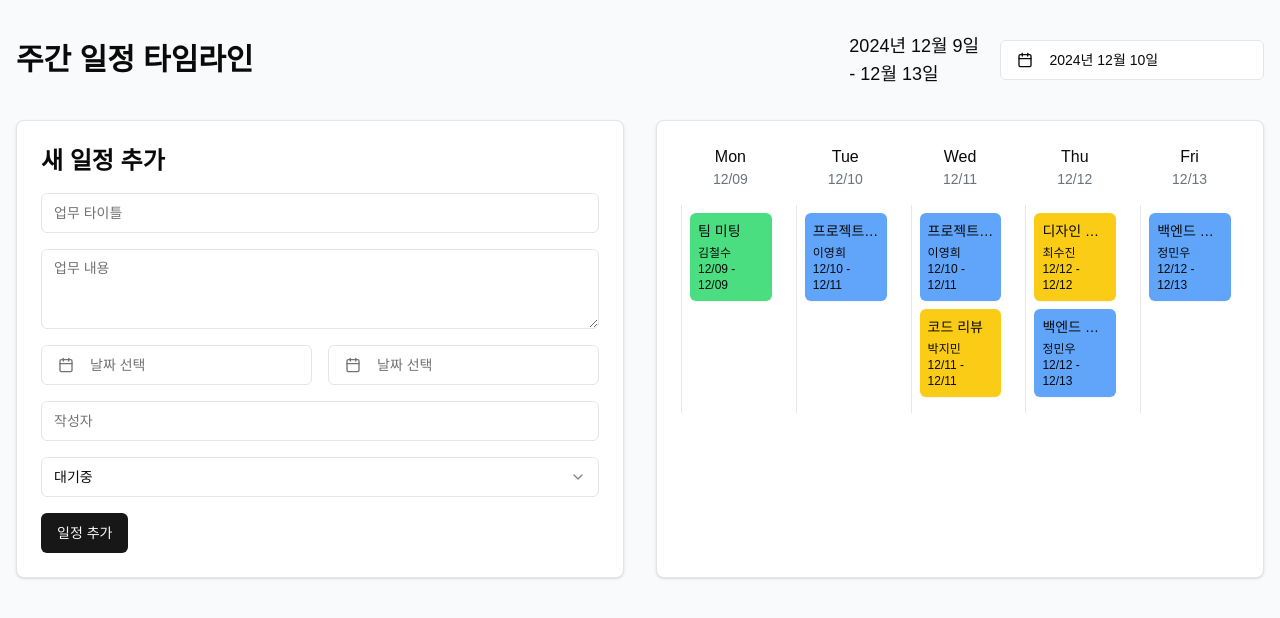
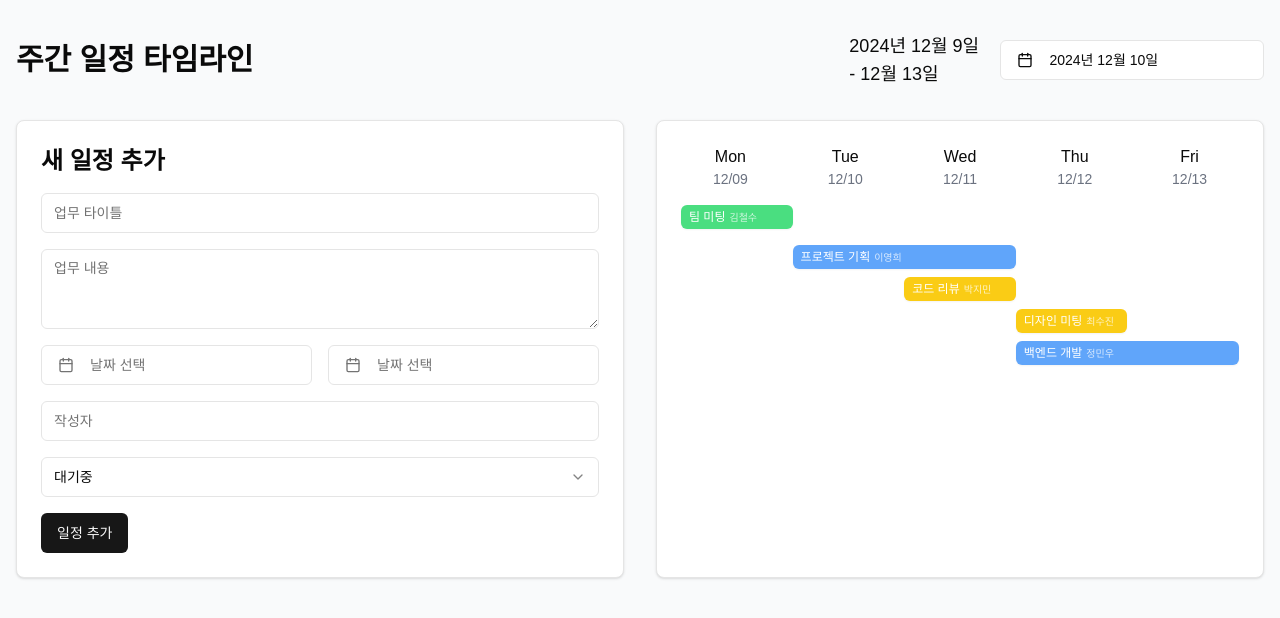
Before and after one commit to gpwltl/WeekFlow, a Next.js app: page / in a window 1280 px wide. Shown: the top 618 px of the page. Built offline with nearby package versions, Linux system fonts and the light colour scheme.

Commit message:
feat: 태스크가 기한별로 이어질 수 있도록 수정

```diff
--- a/app/page.tsx
+++ b/app/page.tsx
@@ -1,6 +1,6 @@
 "use client"
 
-import { useState, useEffect } from 'react'
+import { useState } from 'react'
 import { WeeklyTimeline } from '@/components/weekly-timeline'
 import { TaskForm } from '@/components/task-form'
 import { testData, Task } from '@/lib/data'
--- a/components/weekly-timeline.tsx
+++ b/components/weekly-timeline.tsx
@@ -9,20 +9,36 @@ interface WeeklyTimelineProps {
 }
 
 export function WeeklyTimeline({ tasks, weekDates }: WeeklyTimelineProps) {
+  const startDate = weekDates[0]
+  const endDate = weekDates[weekDates.length - 1]
+
   const getStatusColor = (status: Task['status']) => {
     switch (status) {
-      case 'pending': return 'bg-yellow-400'
-      case 'in-progress': return 'bg-blue-400'
-      case 'completed': return 'bg-green-400'
+      case 'pending': return 'bg-yellow-400' //대기중
+      case 'in-progress': return 'bg-blue-400'  //진행중
+      case 'completed': return 'bg-green-400' //완료
       default: return 'bg-gray-400'
     }
   }
 
-  const getTasksForDate = (date: Date) => {
-    return tasks.filter(task =>
-      isSameDay(new Date(task.startDate), date) ||
-      isSameDay(new Date(task.endDate), date)
+  // 주간에 해당하는 태스크만 필터링
+  const weekTasks = tasks.filter(task => {
+    const taskStart = new Date(task.startDate)
+    const taskEnd = new Date(task.endDate)
+    return taskStart <= endDate && taskEnd >= startDate
+  })
+
+  // 태스크를 시작일 기준으로 정렬
+  const sortedTasks = weekTasks.sort((a, b) =>
+    new Date(a.startDate).getTime() - new Date(b.startDate).getTime()
   )
+
+  // 날짜별 칸의 너비 계산 (20%씩)
+  const getTaskPosition = (date: Date) => {
+    const dayIndex = weekDates.findIndex(d =>
+      isSameDay(d, date)
+    )
+    return dayIndex * 20 // 각 칸이 20%
   }
 
   return (
@@ -37,24 +53,45 @@ export function WeeklyTimeline({ tasks, weekDates }: WeeklyTimelineProps) {
         ))}
       </div>
 
-      {/* 타임라인 그리드 */}
+      {/* 타임라인 */}
+      <div className="relative">
+        {/* 배경 그리드 */}
         <div className="grid grid-cols-5 gap-4">
           {weekDates.map((date) => (
-          <div key={date.toISOString()} className="min-h-[200px] border-l border-gray-200 p-2">
-            {getTasksForDate(date).map((task) => (
+            <div key={date.toISOString()} className="h-full border-l border-gray-200" />
+          ))}
+        </div>
+
+        {/* 태스크 */}
+        <div className="absolute top-0 left-0 w-full">
+          <div className="relative min-h-[200px] space-y-2 pt-2">
+            {sortedTasks.map((task, index) => {
+              const taskStart = new Date(task.startDate)
+              const taskEnd = new Date(task.endDate)
+
+              const startPos = getTaskPosition(taskStart)
+              const endPos = getTaskPosition(taskEnd)
+              const width = endPos - startPos + 20 // 마지막 날짜의 칸도 포함
+
+              return (
                 <div
                   key={task.id}
-                className={`${getStatusColor(task.status)} rounded-md p-2 mb-2 text-sm shadow-sm`}
+                  className={`absolute h-6 ${getStatusColor(task.status)} rounded-md shadow-sm transition-all`}
+                  style={{
+                    left: `${startPos}%`,
+                    width: `${width}%`,
+                    top: `${index * 32}px`,
+                  }}
                 >
-                <div className="font-medium truncate">{task.title}</div>
-                <div className="text-xs mt-1">
-                  <div>{task.author}</div>
-                  <div>{format(new Date(task.startDate), 'MM/dd')} - {format(new Date(task.endDate), 'MM/dd')}</div>
+                  <div className="px-2 h-full flex items-center whitespace-nowrap overflow-hidden">
+                    <span className="text-xs font-medium text-white">{task.title}</span>
+                    <span className="text-[10px] text-white/75 ml-1">{task.author}</span>
                   </div>
                 </div>
-            ))}
+              )
+            })}
           </div>
-        ))}
+        </div>
       </div>
     </div>
   )
--- a/lib/utils.ts
+++ b/lib/utils.ts
@@ -1,6 +1,6 @@
 import { type ClassValue, clsx } from "clsx"
 import { twMerge } from "tailwind-merge"
-import { startOfWeek, addDays, format, isWeekend, differenceInDays } from 'date-fns'
+import { startOfWeek, addDays, format } from 'date-fns'
 import { ko } from 'date-fns/locale'
 
 export function cn(...inputs: ClassValue[]) {
@@ -8,8 +8,8 @@ export function cn(...inputs: ClassValue[]) {
 }
 
 export function getWeekDates(date: Date): Date[] {
-  const start = startOfWeek(date, { weekStartsOn: 1 }) // 1 represents Monday
-  return Array.from({ length: 5 }, (_, i) => addDays(start, i)) // Only return Mon-Fri
+  const start = startOfWeek(date, { weekStartsOn: 1 })
+  return Array.from({ length: 5 }, (_, i) => addDays(start, i))
 }
 
 export function formatDate(date: Date): string {
@@ -19,20 +19,3 @@ export function formatDate(date: Date): string {
 export function formatDateRange(startDate: Date, endDate: Date): string {
   return `${format(startDate, 'yyyy년 M월 d일', { locale: ko })} - ${format(endDate, 'M월 d일', { locale: ko })}`
 }
-
-export function formatTaskDateRange(startDate: Date, endDate: Date): string {
-  return `${format(startDate, 'MM/dd')} - ${format(endDate, 'MM/dd')}`
-}
-
-export function getTimePosition(date: Date, startDate: Date, endDate: Date): number {
-  // 시작일로부터의 일수 차이 계산
-  const daysDiff = differenceInDays(date, startDate)
-  // 전체 기간 계산
-  const totalDays = differenceInDays(endDate, startDate) + 1
-
-  // 위치를 백분율로 계산
-  const position = (daysDiff / totalDays) * 100
-
-  // 0-100 사이의 값으로 제한
-  return Math.max(0, Math.min(100, position))
-}
```
Lines whose indentation alone changed are shown as unchanged.
